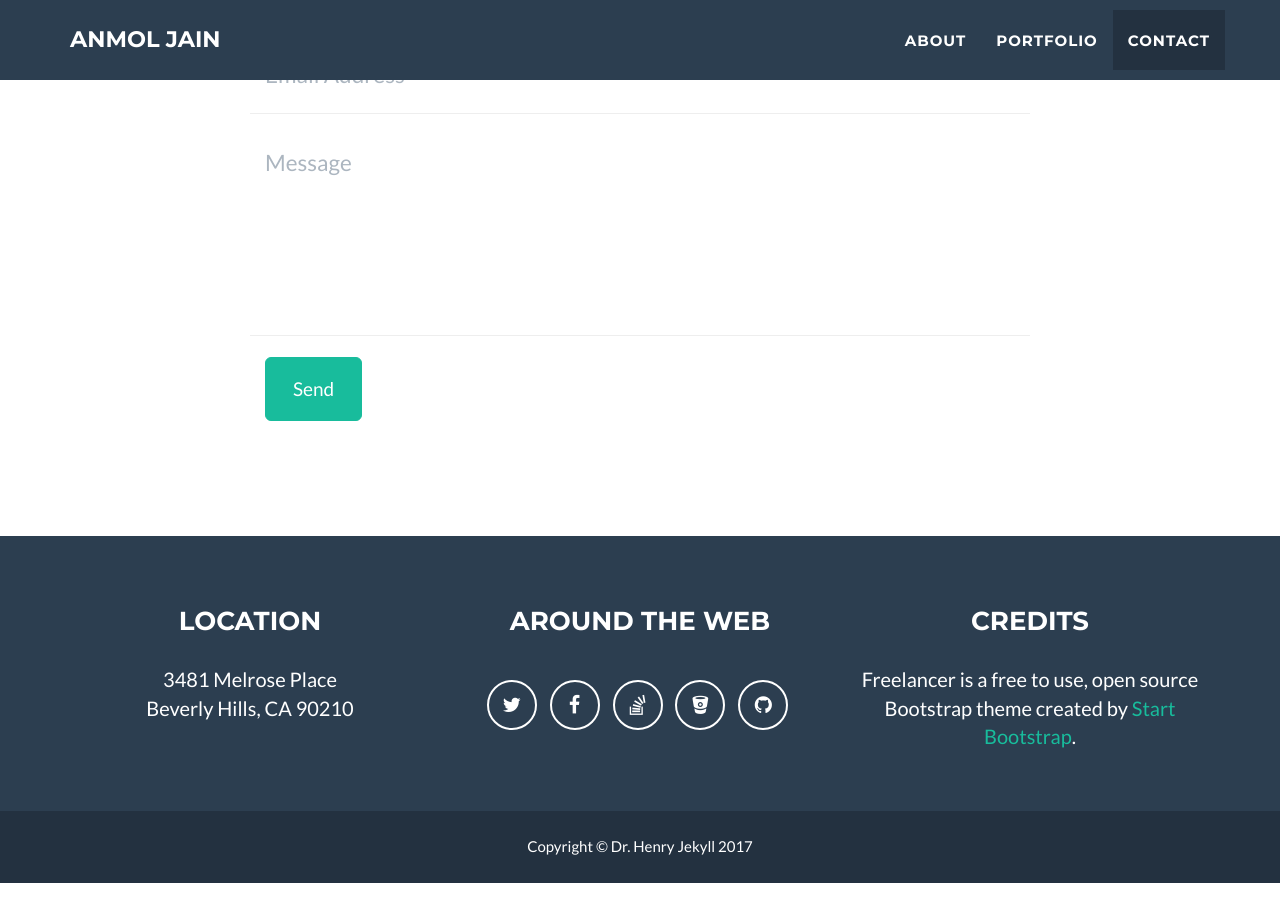
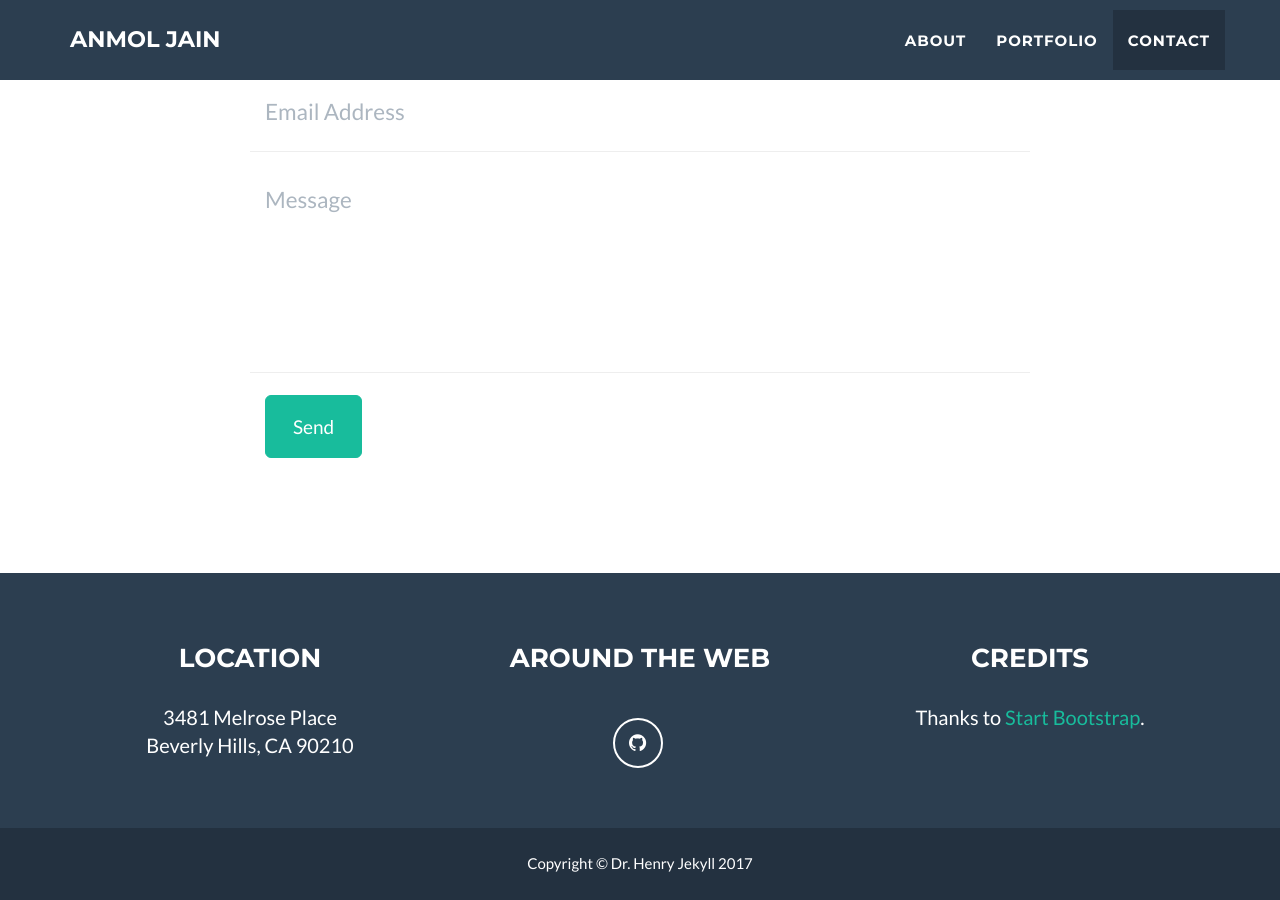
Before and after one commit to anmolaj/anmolaj.github.io, a Jekyll site: the page built from index.html, in a window 1280 px wide and 900 px high, scrolled down 2383 px. Built offline with Jekyll 4.4.1, drawn with Linux system fonts in a browser that asks for light colours; part of the change alters nothing that is shown; some of the changed text lies outside the part shown.

Commit message:
Update yaml Social

```diff
--- a/_config.yml
+++ b/_config.yml
@@ -2,7 +2,8 @@
 title: ANMOL JAIN
 email: anmoljain@cmu.edu
 url: https://anmolaj.github.io
-description: ""
+description: "Write an awesome description for your new site here. You can edit this line in _config.yml. It will appear in your document head meta (for Google search results) and in your feed.xml site description."
+skills: "Analytics - Strategist"
 meta_author: JAIN ANMOL
 
 # Google webmaster tools
@@ -37,16 +38,16 @@ footer:
 
 # Social networks usernames (many more available: google-plus, flickr, dribbble, pinterest, instagram, tumblr, linkedin, etc.)
 social:
-  - title: twitter
-    url: http://twitter.com/jekyllrb
-  - title: facebook
-    url:
-  - title: stack-overflow
-    url: http://stackoverflow.com/questions/tagged/jekyll
-  - title: bitbucket
-    url: http://bitbucket.org/jekyll
+  # - title: twitter
+  #   url: http://twitter.com/jekyllrb
+  # - title: facebook
+  #   url:
+  # - title: stack-overflow
+  #   url: http://stackoverflow.com/questions/tagged/jekyll
+  # - title: bitbucket
+  #   url: http://bitbucket.org/jekyll
   - title: github
-    url: http://github.com/jekyll
+    url: http://github.com/anmolaj
 
 # Postal address (add as many lines as necessary)
 address:
@@ -54,7 +55,7 @@ address:
   - line: Beverly Hills, CA 90210
 
 # Credits content
-credits: 'Freelancer is a free to use, open source Bootstrap theme created by <a href="http://startbootstrap.com">Start Bootstrap</a>.'
+credits: 'Thanks to <a href="http://startbootstrap.com">Start Bootstrap</a>.'
 
 # Build settings
 markdown: kramdown
```
